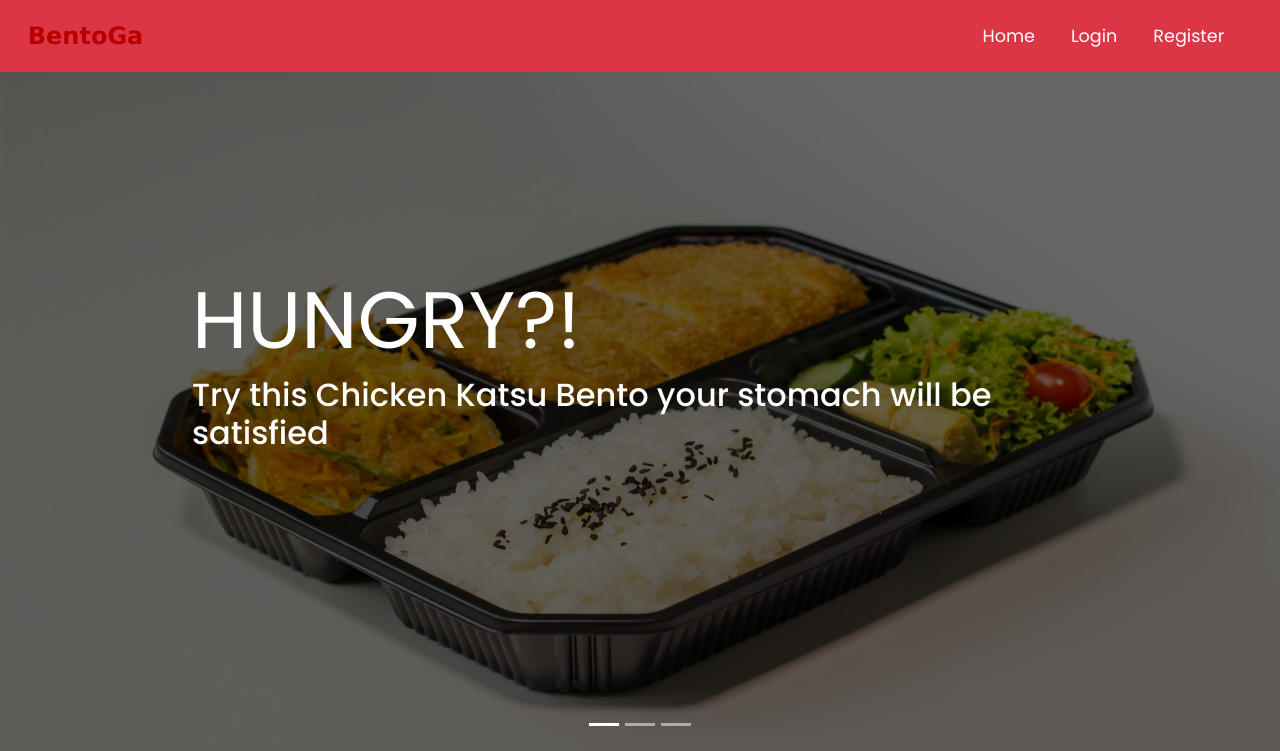
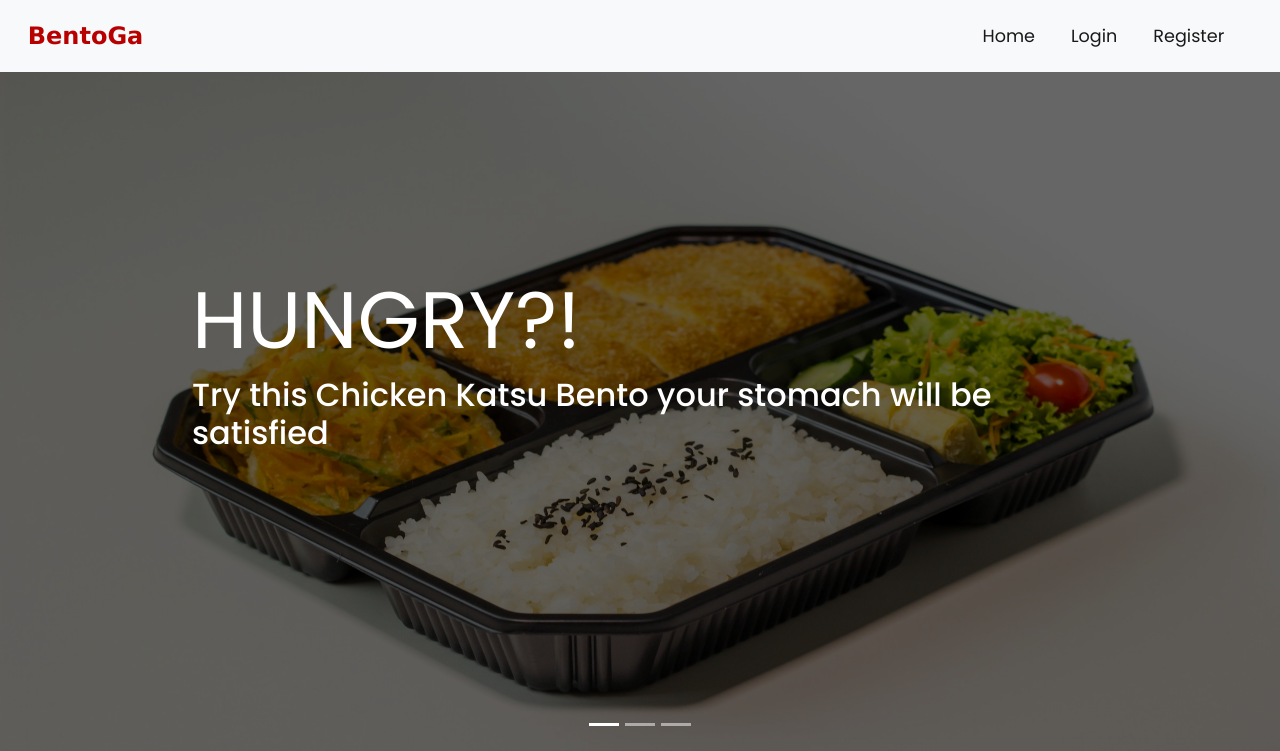
Before and after one commit to HerlanWibowo/UTS-web-2, a CodeIgniter app: page /foodienator/index.php/home/index in a window 1280 px wide. Shown: the top 751 px of the page. Run offline with CodeIgniter, Linux system fonts and the light colour scheme; data comes from the database, SQL or seed files in the repository; some libraries are stand-ins or nearby versions.

Commit message:
first commit

```diff
--- a/application/views/front/partials/header.php
+++ b/application/views/front/partials/header.php
@@ -18,7 +18,7 @@
 <body>
 
     <!-- Navigation -->
-    <nav class="navbar navbar-expand-md navbar-light bg-danger sticky-top">
+    <nav class="navbar navbar-expand-md navbar-light bg-light sticky-top">
         <div class="container-fluid">
             <a class="navbar-brand text-light" href="<?php echo base_url().'home/index';?>">BentoGa</a>
             <button class="navbar-toggler" type="button" data-toggle="collapse" data-target="#navbarRes">
@@ -28,16 +28,16 @@
             <div class="collapse navbar-collapse " id="navbarRes">
                 <ul class="navbar-nav ml-auto">
                     <li class="nav-item active">
-                        <a class="nav-link text-white" href="<?php echo base_url().'home/index';?>">Home</a>
+                        <a class="nav-link" href="<?php echo base_url().'home/index';?>">Home</a>
                     </li>
                     <?php $user = $this->session->userdata('user');
                     if(empty($user)) {
                     ?>
                     <li class="nav-item active">
-                        <a class="nav-link text-white" href="<?php echo base_url().'login';?>">Login</a>
+                        <a class="nav-link" href="<?php echo base_url().'login';?>">Login</a>
                     </li>
                     <li class="nav-item active">
-                        <a class="nav-link text-white" href="<?php echo base_url().'singup/index'?>">Register</a>
+                        <a class="nav-link" href="<?php echo base_url().'singup/index'?>">Register</a>
                     </li>
                     <?php } else {?>
                     <li class="nav-item dropdown active">
```
